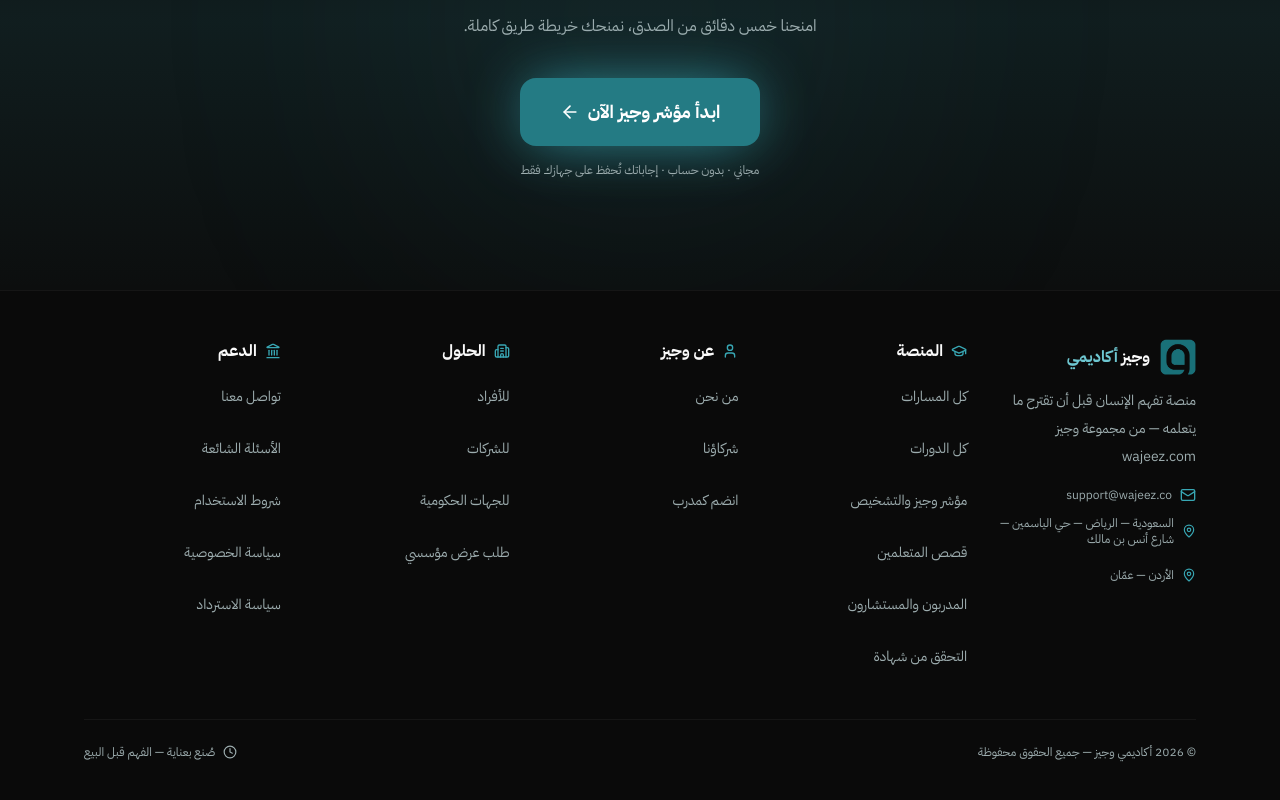
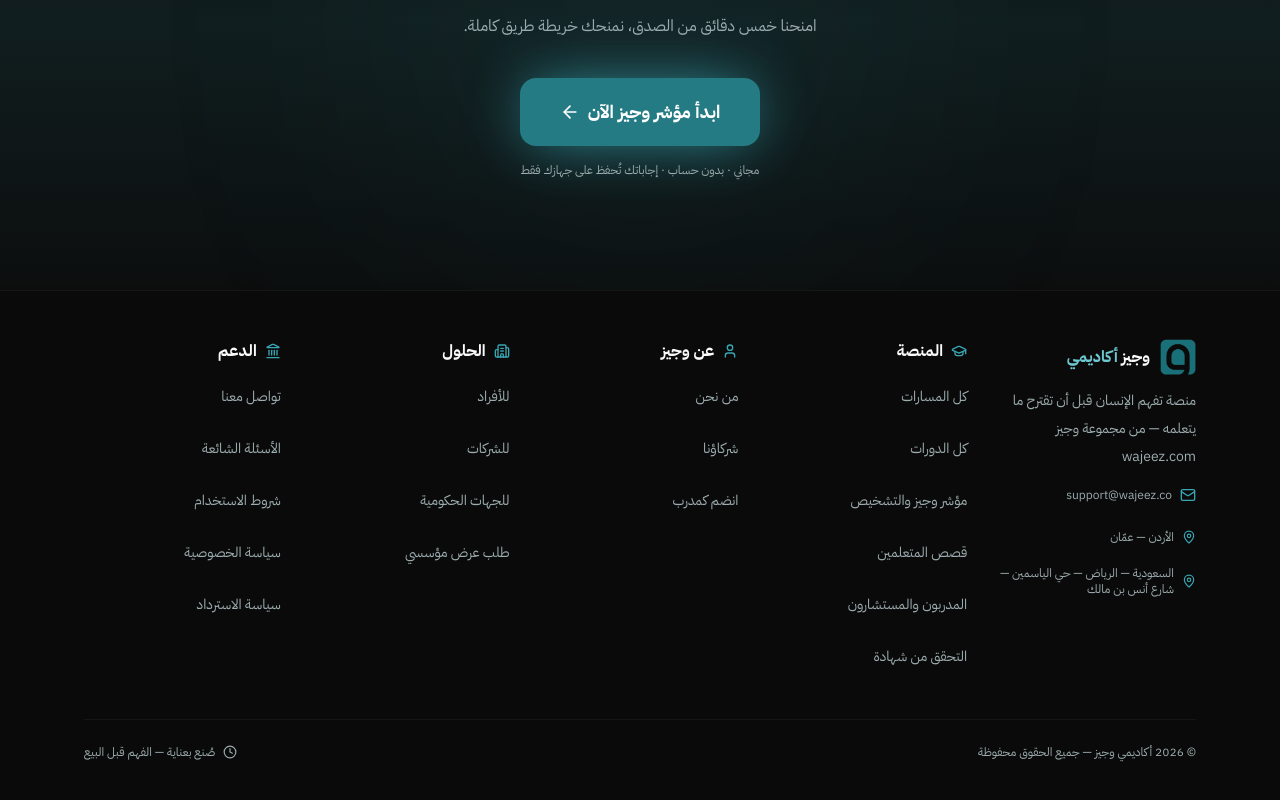
Before and after one commit to Suhaiblafi1/WajeezAcademy, a React (Vite) app: page / in a window 1280 px wide. Shown: the part 6267-7067 px from the top of the page. Built offline with nearby package versions, Linux system fonts and the light colour scheme.

Commit message:
ترتيب المواقع: الأردن — عمّان أولا ثم السعودية — الرياض بعنوانها

```diff
--- a/src/data/stories.ts
+++ b/src/data/stories.ts
@@ -153,7 +153,7 @@
   whatsapp: '962771052222',
   address: 'الرياض — حي الياسمين — شارع أنس بن مالك',
   locations: [
+    { label: 'الأردن — عمّان', address: '', href: 'https://share.google/46d6L4G21IfU98K9z' },
     { label: 'السعودية — الرياض', address: 'حي الياسمين — شارع أنس بن مالك', href: '' },
-    { label: 'الأردن — عمّان', address: '', href: 'https://share.google/46d6L4G21IfU98K9z' },
   ],
 }
```
